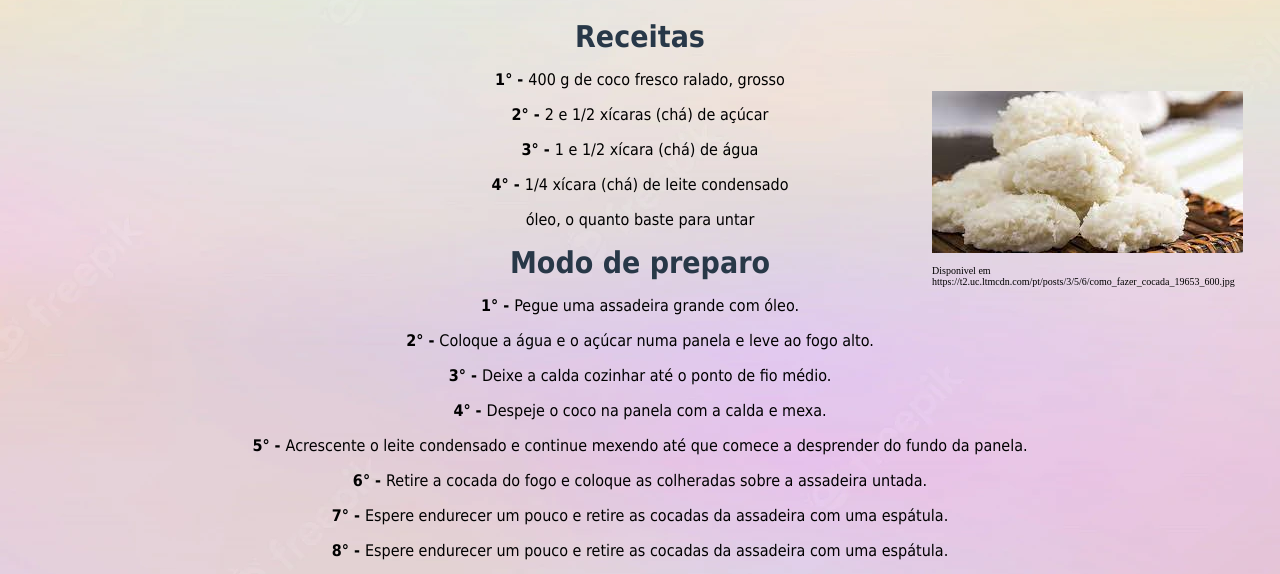
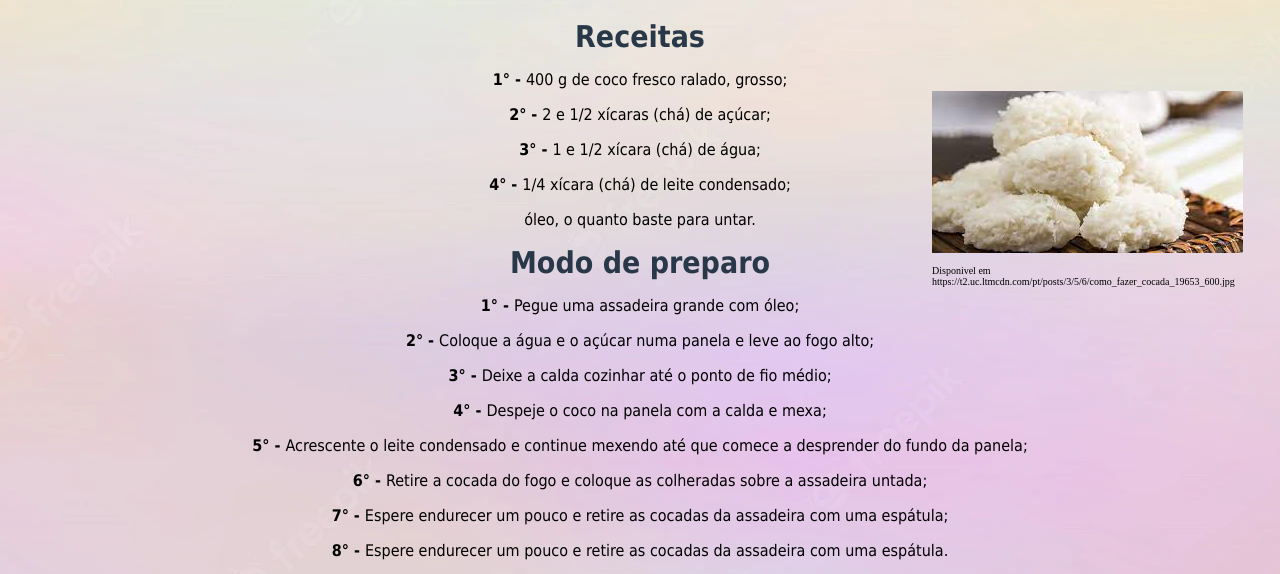
Before and after one commit to xanilao/Do-ura, a plain HTML site: page docura/cocada.html in a window 1280 px wide. Shown: the part 135-709 px from the top of the page. Drawn offline with Linux system fonts and the light colour scheme.

Commit message:
arrumando

```diff
--- a/docura/cocada.html
+++ b/docura/cocada.html
@@ -36,19 +36,19 @@
 
 				<h2 id="titulo" style="font-style:italic;">Cocada</h2>
 			<h3>Receitas</h3>
-			<p><b>1° - </b>400 g de coco fresco ralado, grosso</p>
-			<p><b>2° - </b>2 e 1/2 xícaras (chá) de açúcar</p>
-			<p><b>3° - </b>1 e 1/2 xícara (chá) de água</p>
-			<p><b>4° - </b>1/4 xícara (chá) de leite condensado</p>
-			<p>óleo, o quanto baste para untar</p>
+			<p><b>1° - </b>400 g de coco fresco ralado, grosso;</p>
+			<p><b>2° - </b>2 e 1/2 xícaras (chá) de açúcar;</p>
+			<p><b>3° - </b>1 e 1/2 xícara (chá) de água;</p>
+			<p><b>4° - </b>1/4 xícara (chá) de leite condensado;</p>
+			<p>óleo, o quanto baste para untar.</p>
 			<h3>Modo de preparo</h3>
-			<p><b>1° - </b>Pegue uma assadeira grande com óleo.</p>
-			<p><b>2° - </b>Coloque a água e o açúcar numa panela e leve ao fogo alto.</p>
-			<p><b>3° - </b>Deixe a calda cozinhar até o ponto de fio médio.</p>
-			<p><b>4° - </b>Despeje o coco na panela com a calda e mexa.</p>
-			<p><b>5° - </b>Acrescente o leite condensado e continue mexendo até que comece a desprender do fundo da panela.</p>
-			<p><b>6° - </b>Retire a cocada do fogo e coloque as colheradas sobre a assadeira untada.</p>
-			<p><b>7° - </b>Espere endurecer um pouco e retire as cocadas da assadeira com uma espátula.</p>
+			<p><b>1° - </b>Pegue uma assadeira grande com óleo;</p>
+			<p><b>2° - </b>Coloque a água e o açúcar numa panela e leve ao fogo alto;</p>
+			<p><b>3° - </b>Deixe a calda cozinhar até o ponto de fio médio;</p>
+			<p><b>4° - </b>Despeje o coco na panela com a calda e mexa;</p>
+			<p><b>5° - </b>Acrescente o leite condensado e continue mexendo até que comece a desprender do fundo da panela;</p>
+			<p><b>6° - </b>Retire a cocada do fogo e coloque as colheradas sobre a assadeira untada;</p>
+			<p><b>7° - </b>Espere endurecer um pouco e retire as cocadas da assadeira com uma espátula;</p>
 			<p><b>8° - </b>Espere endurecer um pouco e retire as cocadas da assadeira com uma espátula.</p>
 			<figure>
 				</section>
```
